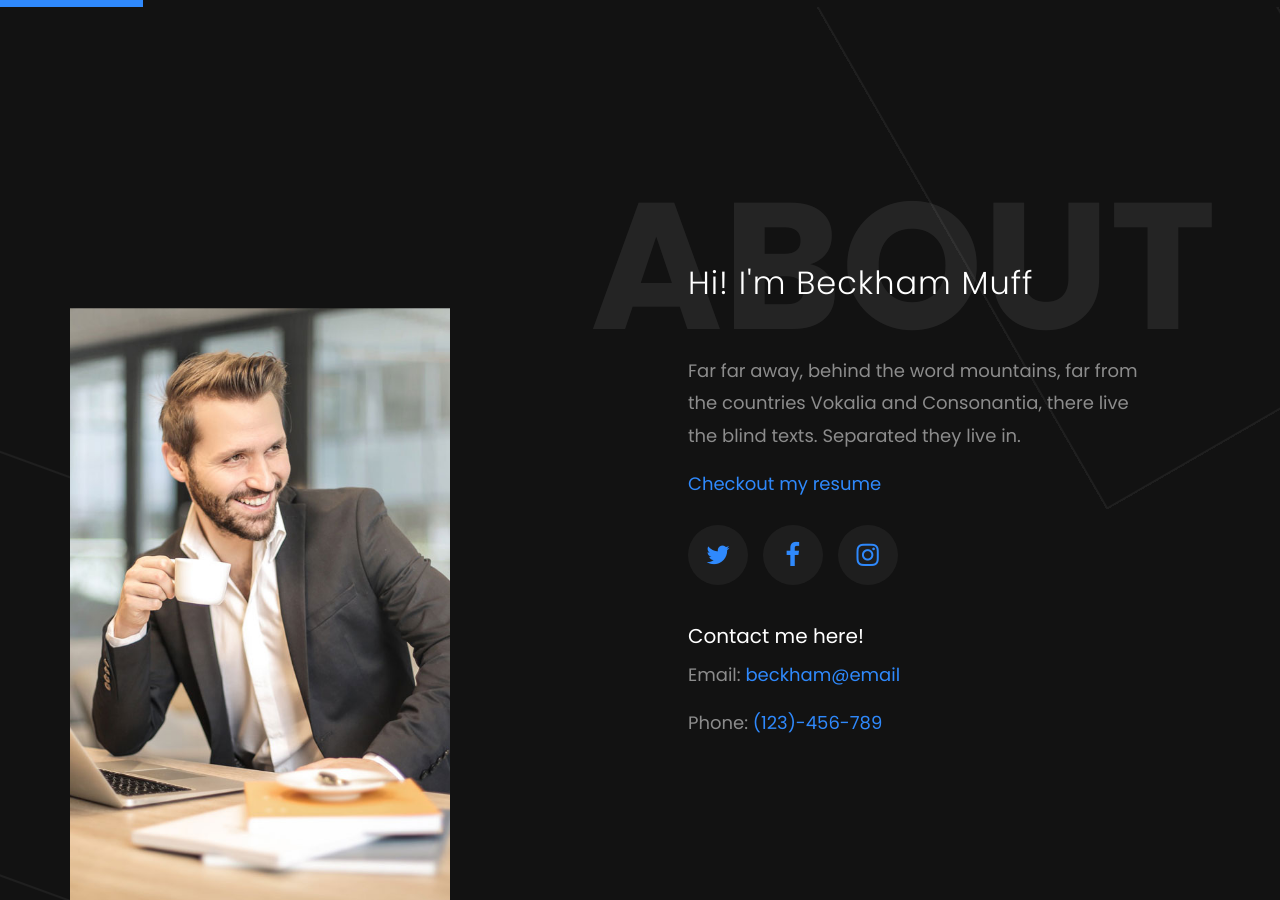
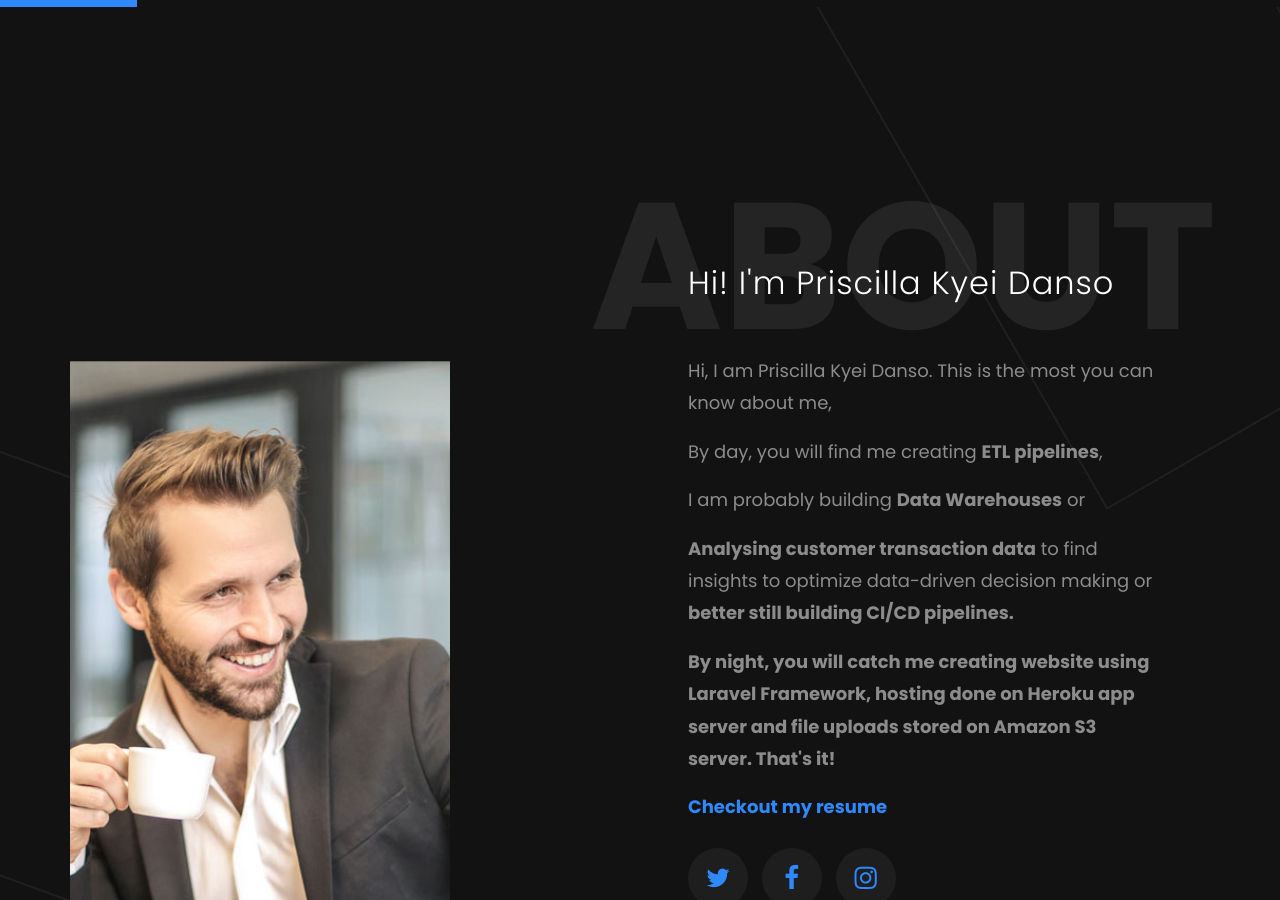
Before and after one commit to priscilla100/portfolio-v1, a Jekyll site: the page index.html, which Jekyll copies as it is, in a window 1280 px wide and 900 px high, scrolled down 815 px. Built offline with Jekyll 4.4.1, drawn with Linux system fonts in a browser that asks for light colours; some web fonts are replaced; some of the changed text lies outside the part shown.

Commit message:
New Template

```diff
--- a/index.html
+++ b/index.html
@@ -25,7 +25,7 @@
 <!DOCTYPE html>
 <html lang="en">
 <head>
-    <title>Beckham - Free Bootstrap 4 Template by Colorlib</title>
+    <title>Priscilla Kyei Danso - Github Blog</title>
     <meta charset="utf-8">
     <meta name="viewport" content="width=device-width, initial-scale=1, shrink-to-fit=no">
 
@@ -65,7 +65,7 @@
             <div class="colorlib-table-cell js-fullheight">
                 <div class="row no-gutters">
                     <div class="col-md-12 text-center">
-                        <h1 class="mb-4"><a href="index.html" class="logo">Beckham Muff</a></h1>
+                        <h1 class="mb-4"><a href="index.html" class="logo">Priscilla Kyei Danso</a></h1>
                         <ul>
                             <li class="active"><a href="index.html"><span><small>01</small>Home</span></a></li>
                             <li><a href="about.html"><span><small>02</small>Resume</span></a></li>
@@ -86,7 +86,7 @@
                 <div class="row">
                     <div class="col-md-12">
                         <div class="colorlib-navbar-brand">
-                            <a class="colorlib-logo" href="index.html"><span class="logo-img" style="background-image: url(images/person_1.jpg);"></span>Beckham Muff</a>
+                            <a class="colorlib-logo" href="index.html"><span class="logo-img" style="background-image: url(images/person_1.jpg);"></span>Priscilla Kyei Danso</a>
                         </div>
                         <a href="#" class="js-colorlib-nav-toggle colorlib-nav-toggle"><i></i></a>
                     </div>
@@ -101,7 +101,7 @@
                     <div class="row slider-text align-items-center text-center justify-content-center" data-scrollax-parent="true">
                         <div class="col-md-12 ftco-animate" data-scrollax=" properties: { translateY: '70%' }">
                             <p><a href="#" class="scroll">Hello! I'm</a></p>
-                            <h1 class="mb-3" data-scrollax="properties: { translateY: '30%', opacity: 1.6 }">Beckham Muff</h1>
+                            <h1 class="mb-3" data-scrollax="properties: { translateY: '30%', opacity: 1.6 }">Priscilla Kyei Danso</h1>
                         </div>
                     </div>
                 </div>
@@ -112,8 +112,8 @@
                 <div class="container">
                     <div class="row slider-text align-items-center text-center justify-content-center" data-scrollax-parent="true">
                         <div class="col-md-12 ftco-animate" data-scrollax=" properties: { translateY: '70%' }">
-                            <p><a href="#" class="scroll">I'm from Berlin</a></p>
-                            <h1 class="mb-3" data-scrollax="properties: {translateY: '30%', opacity: 1.6}">A Web Designer</h1>
+                            <p><a href="#" class="scroll">I'm from Accra</a></p>
+                            <h1 class="mb-3" data-scrollax="properties: {translateY: '30%', opacity: 1.6}">A Data Engineer</h1>
                         </div>
                     </div>
                 </div>
@@ -130,8 +130,16 @@
                         <div class="about-desc">
                             <h1 class="bold-text">About</h1>
                             <div class="p-5">
-                                <h2 class="mb-5">Hi! I'm Beckham Muff</h2>
-                                <p>Far far away, behind the word mountains, far from the countries Vokalia and Consonantia, there live the blind texts. Separated they live in.</p>
+                                <h2 class="mb-5">Hi! I'm Priscilla Kyei Danso</h2>
+                                <p>Hi, I am Priscilla Kyei Danso. This is the most you can know about me,
+                                <p>By day, you will find me creating <b>ETL pipelines</b>,
+                                <p>I am probably building <b>Data Warehouses</b> or
+                                <p><b>Analysing customer transaction data</b> to find insights to optimize data-driven decision making or
+                                <b>better still building <b>CI/CD pipelines</b>.
+
+                                <p>By night, you will catch me creating website using Laravel Framework, hosting done on Heroku app server and file uploads stored on Amazon S3 server.
+
+                                That's it!</p>
                                 <p><a href="#">Checkout my resume</a></p>
                                 <ul class="ftco-footer-social list-unstyled mt-4">
                                     <li><a href="#"><span class="icon-twitter"></span></a></li>
@@ -139,8 +147,8 @@
                                     <li><a href="#"><span class="icon-instagram"></span></a></li>
                                 </ul>
                                 <h5>Contact me here!</h5>
-                                <p>Email: <a href="#">beckham@email</a></p>
-                                <p>Phone: <a href="#">(123)-456-789</a></p>
+                                <p>Email: <a href="#">priscillakyeidanso@gmail</a></p>
+                                <p>Phone: <a href="#">(233)-248-168-745</a></p>
                             </div>
                         </div>
                     </div>
@@ -161,9 +169,9 @@
                         <div class="media block-6 services p-3 py-4 d-block text-center">
                             <div class="icon mb-3"><span class="icon-layers"></span></div>
                             <div class="media-body">
-                                <h3 class="heading">UI/UX Design</h3>
-                                <h3 class="heading">Mobile App Design</h3>
-                                <h3 class="heading">Responsive Design</h3>
+                                <h3 class="heading">Data Warehousing</h3>
+                                <h3 class="heading">Data Mining</h3>
+                                <h3 class="heading">Data Analytics</h3>
                             </div>
                         </div>
                     </div>
@@ -171,7 +179,7 @@
                         <div class="media block-6 services p-3 py-4 d-block text-center">
                             <div class="icon mb-3"><span class="icon-gears"></span></div>
                             <div class="media-body">
-                                <h3 class="heading">Product Strategy</h3>
+                                <h3 class="heading">Website Design</h3>
                                 <h3 class="heading">Design Sprints</h3>
                                 <h3 class="heading">UX Strategy</h3>
                             </div>
@@ -207,7 +215,7 @@
                             </div>
                         </a>
                         <div class="text">
-                            <h4 class="subheading">Illustration</h4>
+                            <h4 class="subheading">Data Warehouse</h4>
                             <h2 class="heading"><a href="portfolio-single.html">Even the all-powerful Pointing has no control</a></h2>
                             <p>Even the all-powerful Pointing has no control about the blind texts it is an almost unorthographic life One day however a small line of blind text.</p>
                             <p><a href="#">View Project</a></p>
@@ -220,7 +228,7 @@
                             </div>
                         </a>
                         <div class="text order-1">
-                            <h4 class="subheading">Application</h4>
+                            <h4 class="subheading">Data Mining</h4>
                             <h2 class="heading"><a href="portfoli-singleo.html">Even the all-powerful Pointing has no control</a></h2>
                             <p>Even the all-powerful Pointing has no control about the blind texts it is an almost unorthographic life One day however a small line of blind text.</p>
                             <p><a href="#">View Project</a></p>
@@ -233,7 +241,7 @@
                             </div>
                         </a>
                         <div class="text">
-                            <h4 class="subheading">Web Design</h4>
+                            <h4 class="subheading">Data Analytics</h4>
                             <h2 class="heading"><a href="portfolio-single.html">Even the all-powerful Pointing has no control</a></h2>
                             <p>Even the all-powerful Pointing has no control about the blind texts it is an almost unorthographic life One day however a small line of blind text.</p>
                             <p><a href="#">View Project</a></p>
@@ -246,7 +254,7 @@
                             </div>
                         </a>
                         <div class="text order-1">
-                            <h4 class="subheading">Application</h4>
+                            <h4 class="subheading">Website Design</h4>
                             <h2 class="heading"><a href="portfoli-singleo.html">Even the all-powerful Pointing has no control</a></h2>
                             <p>Even the all-powerful Pointing has no control about the blind texts it is an almost unorthographic life One day however a small line of blind text.</p>
                             <p><a href="#">View Project</a></p>
@@ -259,7 +267,7 @@
                             </div>
                         </a>
                         <div class="text">
-                            <h4 class="subheading">Animation</h4>
+                            <h4 class="subheading">Continuous Integration and Continuous Deployment</h4>
                             <h2 class="heading"><a href="portfoli-singleo.html">Even the all-powerful Pointing has no control</a></h2>
                             <p>Even the all-powerful Pointing has no control about the blind texts it is an almost unorthographic life One day however a small line of blind text.</p>
                             <p><a href="#">View Project</a></p>
```
Also changed, not shown: other parts of index.html (+1 -1 lines), Blossom-README.md (+12 -2 lines).
